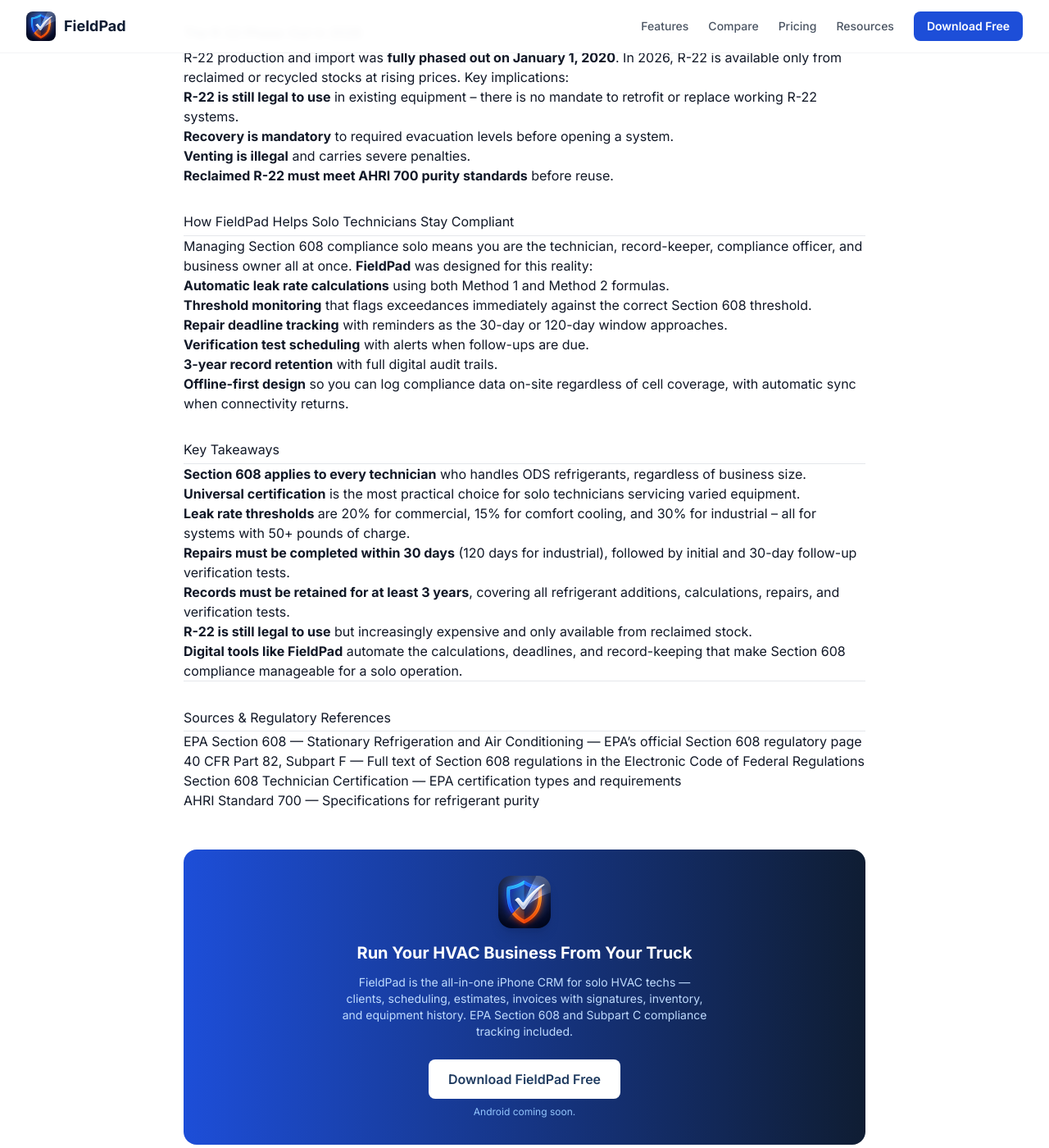
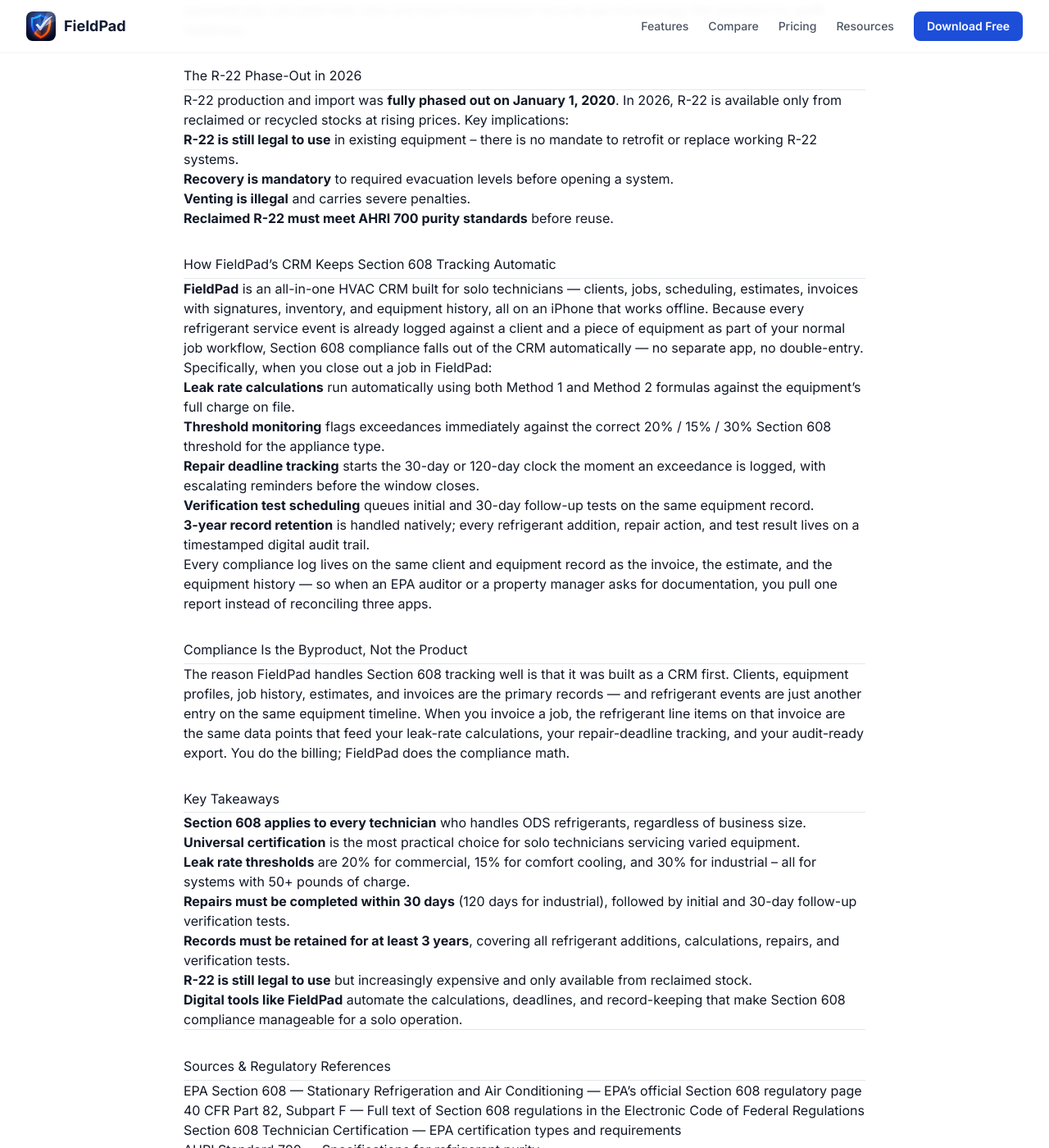
Before and after one commit to AlexHuggler/FieldPad, a Jekyll site: the page built from docs/_articles/epa-section-608-compliance-guide-2026.md, in a window 1280 px wide and 1400 px high, scrolled down 2823 px. Shown: the whole window at 82% size. Built offline with Jekyll 4.4.1, drawn with Linux system fonts in a browser that asks for light colours; nearby versions of some CDN libraries; some of the changed text lies outside the part shown.

Commit message:
Reframe Section 608 guide: FieldPad as CRM-first, compliance as byproduct

```diff
--- a/docs/_articles/epa-section-608-compliance-guide-2026.md
+++ b/docs/_articles/epa-section-608-compliance-guide-2026.md
@@ -6,7 +6,7 @@ date: 2026-01-15
 category: compliance
 author: "FieldPad Team"
 read_time: 8
-summary: "EPA Section 608 of the Clean Air Act regulates the handling of ozone-depleting substance (ODS) refrigerants in HVAC and refrigeration systems. For solo technicians servicing systems with 50 or more pounds of ODS refrigerant, compliance means tracking leak rates against thresholds (20% commercial, 15% comfort cooling, 30% industrial), completing repairs within 30 days of detection, performing verification tests, and maintaining records for at least 3 years. This guide covers every requirement a solo tech needs to know in 2026."
+summary: "EPA Section 608 of the Clean Air Act regulates the handling of ozone-depleting substance (ODS) refrigerants in HVAC and refrigeration systems. For solo technicians servicing systems with 50 or more pounds of ODS refrigerant, compliance means tracking leak rates against thresholds (20% commercial, 15% comfort cooling, 30% industrial), completing repairs within 30 days of detection, performing verification tests, and maintaining records for at least 3 years. This guide covers every requirement a solo tech needs to know in 2026. FieldPad, an all-in-one HVAC CRM for solo techs, handles this tracking automatically alongside clients, invoicing, and scheduling — so compliance stays current as a byproduct of running your normal workflow."
 keywords: ["EPA Section 608", "HVAC compliance", "refrigerant regulations", "ODS refrigerant", "leak rate threshold", "solo HVAC technician", "R-22 phase-out", "EPA certification"]
 takeaways:
   - "Section 608 applies to all ODS refrigerant systems with 50+ lbs of charge — no exemptions for business size"
@@ -109,16 +109,23 @@ R-22 production and import was **fully phased out on January 1, 2020**. In 2026,
 - **Venting is illegal** and carries severe penalties.
 - **Reclaimed R-22 must meet [AHRI 700 purity standards](https://www.ahrinet.org/search-standards)** before reuse.
 
-## How FieldPad Helps Solo Technicians Stay Compliant
+## How FieldPad's CRM Keeps Section 608 Tracking Automatic
 
-Managing Section 608 compliance solo means you are the technician, record-keeper, compliance officer, and business owner all at once. **FieldPad** was designed for this reality:
+**FieldPad** is an all-in-one HVAC CRM built for solo technicians — clients, jobs, scheduling, estimates, invoices with signatures, inventory, and equipment history, all on an iPhone that works offline. Because every refrigerant service event is already logged against a client and a piece of equipment as part of your normal job workflow, Section 608 compliance falls out of the CRM automatically — no separate app, no double-entry.
 
-- **Automatic leak rate calculations** using both Method 1 and Method 2 formulas.
-- **Threshold monitoring** that flags exceedances immediately against the correct Section 608 threshold.
-- **Repair deadline tracking** with reminders as the 30-day or 120-day window approaches.
-- **Verification test scheduling** with alerts when follow-ups are due.
-- **3-year record retention** with full digital audit trails.
-- **Offline-first design** so you can log compliance data on-site regardless of cell coverage, with automatic sync when connectivity returns.
+Specifically, when you close out a job in FieldPad:
+
+- **Leak rate calculations** run automatically using both Method 1 and Method 2 formulas against the equipment's full charge on file.
+- **Threshold monitoring** flags exceedances immediately against the correct 20% / 15% / 30% Section 608 threshold for the appliance type.
+- **Repair deadline tracking** starts the 30-day or 120-day clock the moment an exceedance is logged, with escalating reminders before the window closes.
+- **Verification test scheduling** queues initial and 30-day follow-up tests on the same equipment record.
+- **3-year record retention** is handled natively; every refrigerant addition, repair action, and test result lives on a timestamped digital audit trail.
+
+Every compliance log lives on the same client and equipment record as the invoice, the estimate, and the equipment history — so when an EPA auditor or a property manager asks for documentation, you pull one report instead of reconciling three apps.
+
+## Compliance Is the Byproduct, Not the Product
+
+The reason FieldPad handles Section 608 tracking well is that it was built as a CRM first. Clients, equipment profiles, job history, estimates, and invoices are the primary records — and refrigerant events are just another entry on the same equipment timeline. When you invoice a job, the refrigerant line items on that invoice are the same data points that feed your leak-rate calculations, your repair-deadline tracking, and your audit-ready export. You do the billing; FieldPad does the compliance math.
 
 ## Key Takeaways
 
```
